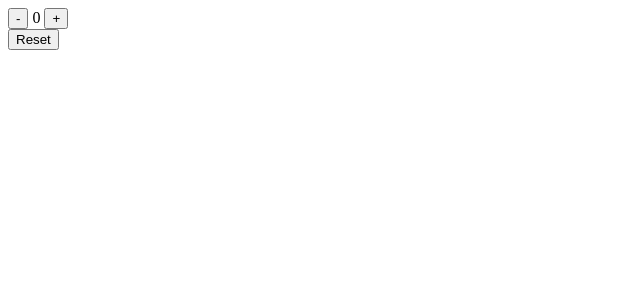
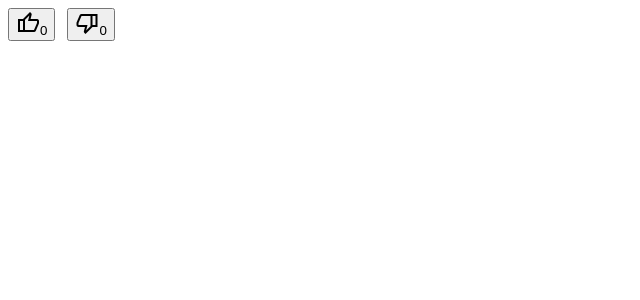
Before and after one commit to ds-arunkumar/ReactProject2, a React (Vite) app: page / in a window 1280 px wide. Shown: the top 300 px of the page, without its empty margins (0-640 px from the left). Built offline with nearby package versions, Linux system fonts and the light colour scheme.

Commit message:
like&dislike using separate usestate

```diff
--- a/index.html
+++ b/index.html
@@ -2,9 +2,12 @@
 <html lang="en">
   <head>
     <meta charset="UTF-8" />
-
     <meta name="viewport" content="width=device-width, initial-scale=1.0" />
     <title>React Project</title>
+    <link
+      rel="stylesheet"
+      href="https://fonts.googleapis.com/css2?family=Material+Symbols+Outlined:opsz,wght,FILL,GRAD@24,400,0,0"
+    />
   </head>
   <body>
     <div id="root"></div>
--- a/src/App.jsx
+++ b/src/App.jsx
@@ -2,29 +2,18 @@ import { useState } from "react";
 
 const App = () => {
 
-    let [count, setCount] = useState(0);
-
-    const handleIncrease = () => {
-        setCount(count + 1);
-    }
-
-    const handleDecrease =()=>{
-      setCount(count - 1);
-    }
-
-    const handleReset =()=>{
-     setCount(0);
-    }
-
-    // runs on every component render
-    console.log(count);
+    const [likes, setLikes] = useState(0);
+    const [dislikes, setDislikes]=useState(0);
 
     return (
         <div>
-            <div>
-              <button onClick={handleDecrease}>-</button> {count} <button onClick={handleIncrease}>+</button>
-            </div>
-            <button onClick={handleReset}>Reset</button>
+          <button onClick={()=> setLikes(likes + 1)}><span className="material-symbols-outlined">
+            thumb_up
+          </span>{likes}</button>
+          &nbsp;&nbsp;&nbsp;
+          <button onClick={()=> setDislikes(dislikes + 1)}><span className="material-symbols-outlined">
+            thumb_down
+          </span>{dislikes}</button>
         </div>
     )
 }
```
Also changed, not shown: src/components/discription.jsx (deleted, +0 -9 lines), src/components/header.jsx (deleted, +0 -9 lines).
